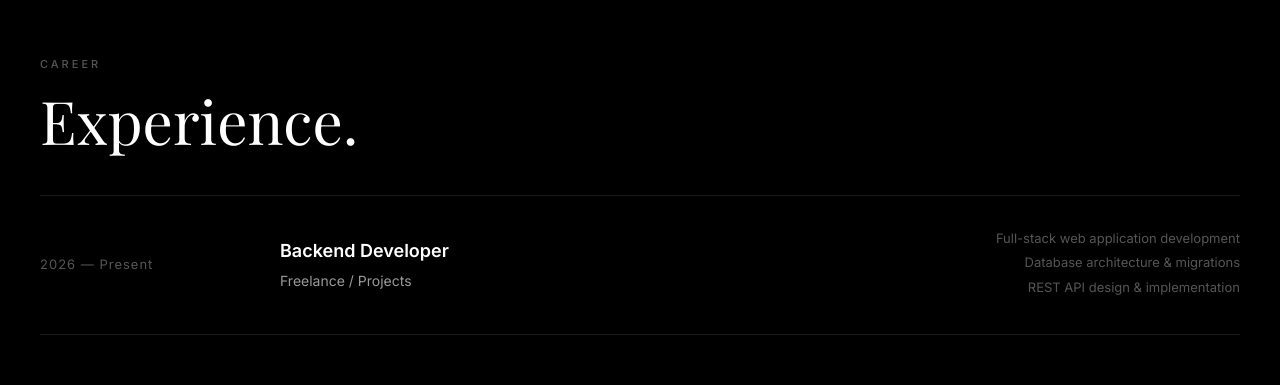
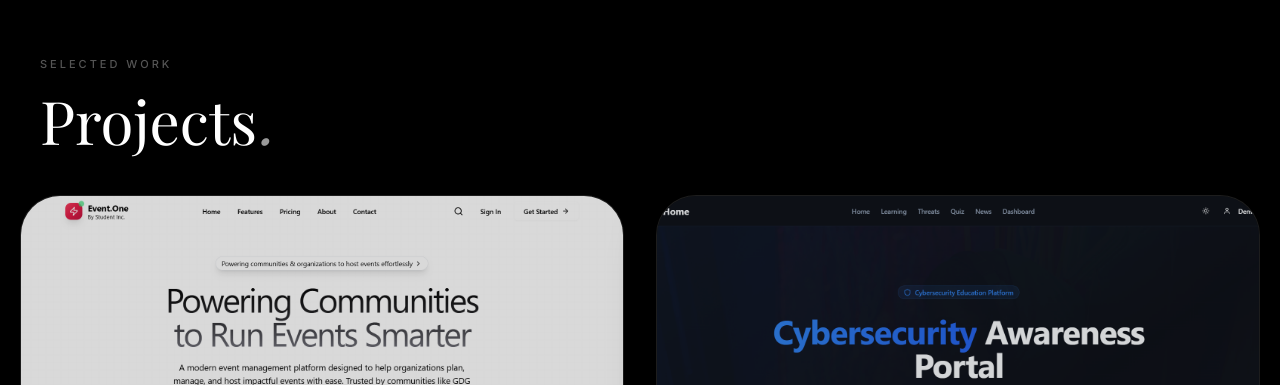
Before and after one commit to G4uravXDev/G4uravXPortfolio, a Next.js app: page / in a window 1280 px wide. Shown: the part 3619-4004 px from the top of the page. Built offline with nearby package versions, Linux system fonts and the light colour scheme; a web font is replaced by a local one.

Commit message:
Age of ultron

```diff
--- a/app/page.tsx
+++ b/app/page.tsx
@@ -28,7 +28,7 @@ export default function Home() {
             <AboutSection />
 
             {/* Experience */}
-            <CareerSection />
+            {/* <CareerSection /> */}
 
             {/* Projects */}
             <ProjectsSection />
```
